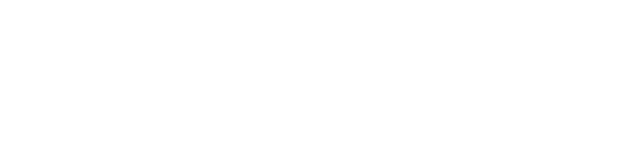
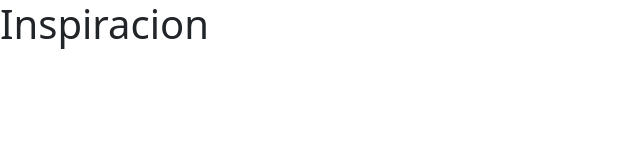
Before and after one commit to IgnacioBaezz/Portafolio_Raul, a plain HTML site: page index.html in a window 1280 px wide. Shown: the whole page, without its empty margins (0-640 px from the left). Drawn offline with nearby package versions, Linux system fonts and the light colour scheme.

Commit message:
commit inicial mai

```diff
--- a/index.html
+++ b/index.html
@@ -37,7 +37,7 @@
 
         <!--Sección 3 | Inspiracion | Mai-->
         <section id="inspiracion">
-
+            <h1>Inspiracion</h1>
         </section>
 
         <!--Sección 4 | Portafolio | Raúl -->
```
